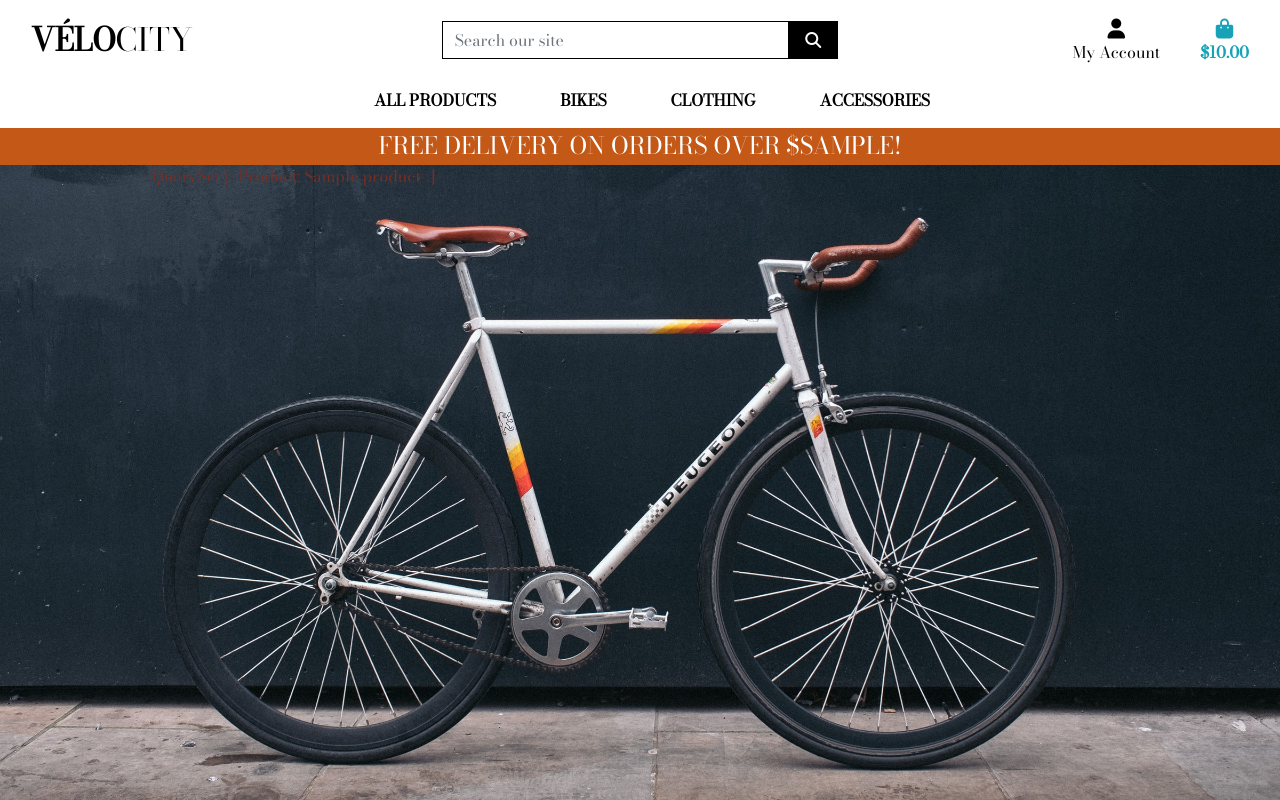
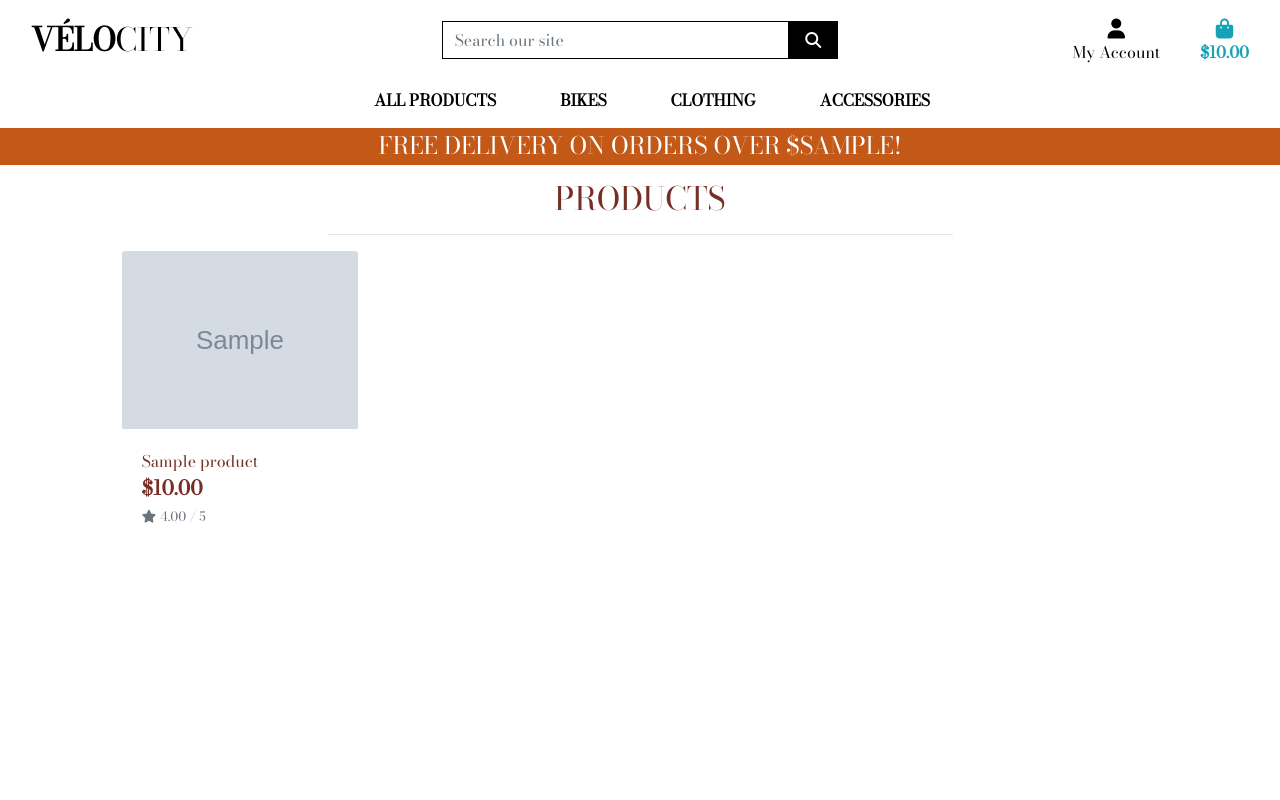
Before and after one commit to rocrill/velo_city, a Django app: template products/templates/products/products.html in a window 1280 px wide. Run offline with Django 3.2, Linux system fonts and the light colour scheme; tables that the repository leaves empty hold one stand-in row (values such as "Sample post"); the template is opened without the code that fills it: values that come from a table or form of the project are taken from there, most other values are stand-ins (such as "Sample title", 1, 10 or a date in 2020); grey boxes marked "Sample" are stand-in pictures; some libraries are stand-ins or nearby versions.

Commit message:
Start building out Product template.

```diff
--- a/products/templates/products/products.html
+++ b/products/templates/products/products.html
@@ -10,11 +10,70 @@
 {% endblock %}
 
 {% block content %}
-    <div class="container">
-        <div class="row">
-            <div class="col">
-                {{ products }}
+<div class="overlay"></div>
+<div class="container-fluid">
+    <div class="row">
+        <div class="col text-center mt-3">
+            <h2 class="logo-font">Products</h2>
+            <hr class="w-50 mb-1">
+        </div>
+    </div>
+    <div class="row">
+        <div class="product-container col-10 offset-1">
+            <div class="row mt-1 mb-2"></div>
+            <div class="row">
+                {% for product in products %}
+                    <div class="col-sm-6 col-md-6 col-lg-4 col-xl-3">
+                        <div class="card h-100 border-0">
+                            {% if product.image %}
+                            <a href="">
+                                <img class="card-img-top img-fluid" src="{{ product.image.url }}" alt="{{ product.name }}">
+                            </a>
+                            {% else %}
+                            <a href="">
+                                <img class="card-img-top img-fluid" src="{{ MEDIA_URL }}noimage.png" alt="{{ product.name }}">
+                            </a>
+                            {% endif %}
+                            <div class="card-body pb-0">
+                                <p class="mb-0">{{ product.name }}</p>
+                            </div>
+                            <div class="card-footer bg-white pt-0 border-0 text-left">
+                                <div class="row">
+                                    <div class="col">
+                                        <p class="lead mb-0 text-left font-weight-bold">${{ product.price }}</p>
+                                        {% if product.rating %}
+                                            <small class="text-muted"><i class="fas fa-star mr-1"></i>{{ product.rating }} / 5</small>
+                                        {% else %}
+                                            <small class="text-muted">No Rating</small>
+                                        {% endif %}
+                                    </div>
+                                </div>
+                            </div>
+                        </div>
+                    </div>
+                    {% if forloop.counter|divisibleby:1 %}
+                        <div class="col-12 d-sm-none mb-5">
+                            <hr>
+                        </div>
+                    {% endif %}
+                    {% if forloop.counter|divisibleby:2 %}
+                        <div class="col-12 d-none d-sm-block d-md-block d-lg-none mb-5">
+                            <hr>
+                        </div>
+                    {% endif %}
+                    {% if forloop.counter|divisibleby:3 %}
+                        <div class="col-12 d-none d-lg-block d-xl-none mb-5">
+                            <hr>
+                        </div>
+                    {% endif %}
+                    {% if forloop.counter|divisibleby:4 %}
+                        <div class="col-12 d-none d-xl-block mb-5">
+                            <hr>
+                        </div>
+                    {% endif %}
+                {% endfor %}
             </div>
         </div>
     </div>
+</div>
 {% endblock %}
--- a/static/css/base.css
+++ b/static/css/base.css
@@ -42,6 +42,16 @@ body {
     background: #C35817 !important;
 }
 
+.overlay {
+	height: 100%;
+	width: 100%;
+	top: 0;
+	left: 0;
+	position: fixed;
+	background: white;
+	z-index: -1;
+}
+
 .shop-now-button:hover,
 .shop-now-button:active,
 .shop-now-button:focus,
```
Also changed, not shown: media/brown-road-bike.jpg (added), media/pendleton-blue-vintage.jpg (added), media/white-vintage.jpg (added).
